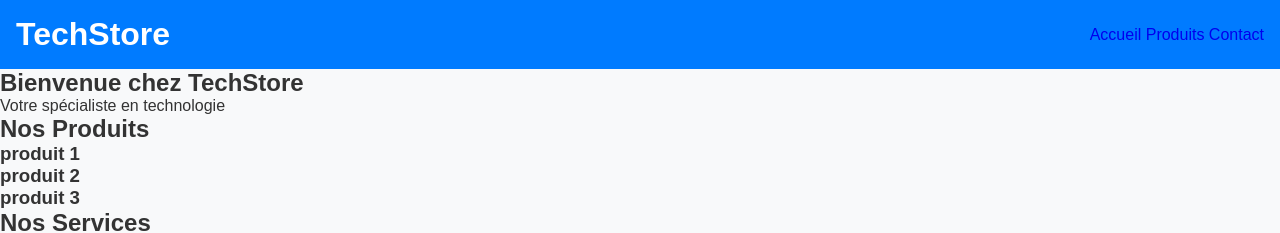
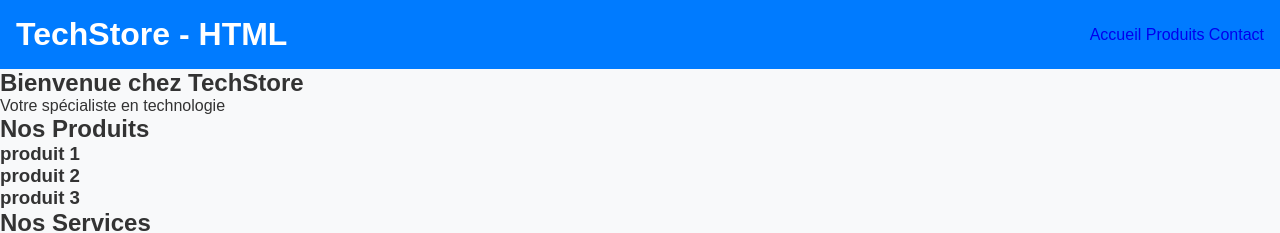
Before and after one commit to victorcb2003/TechStore, a plain HTML site: page index.html in a window 1280 px wide. Shown: the top 233 px of the page. Drawn offline with Linux system fonts and the light colour scheme.

Commit message:
html: modification du h1

```diff
--- a/index.html
+++ b/index.html
@@ -10,7 +10,7 @@
 
 <body>
     <header>
-        <h1>TechStore</h1>
+        <h1>TechStore - HTML</h1>
         <nav>
             <a href="#accueil">Accueil</a>
             <a href="#produits">Produits</a>
```
